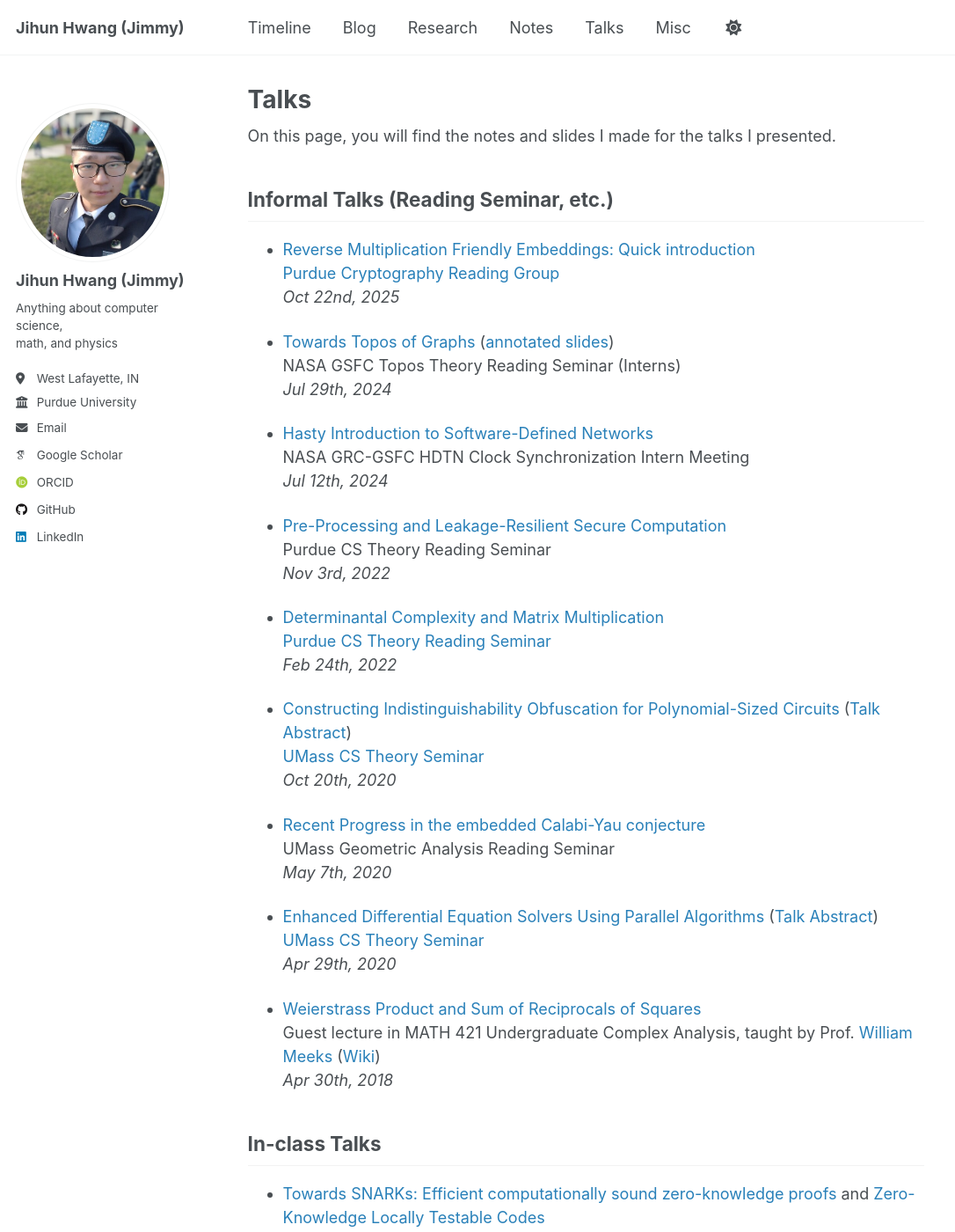
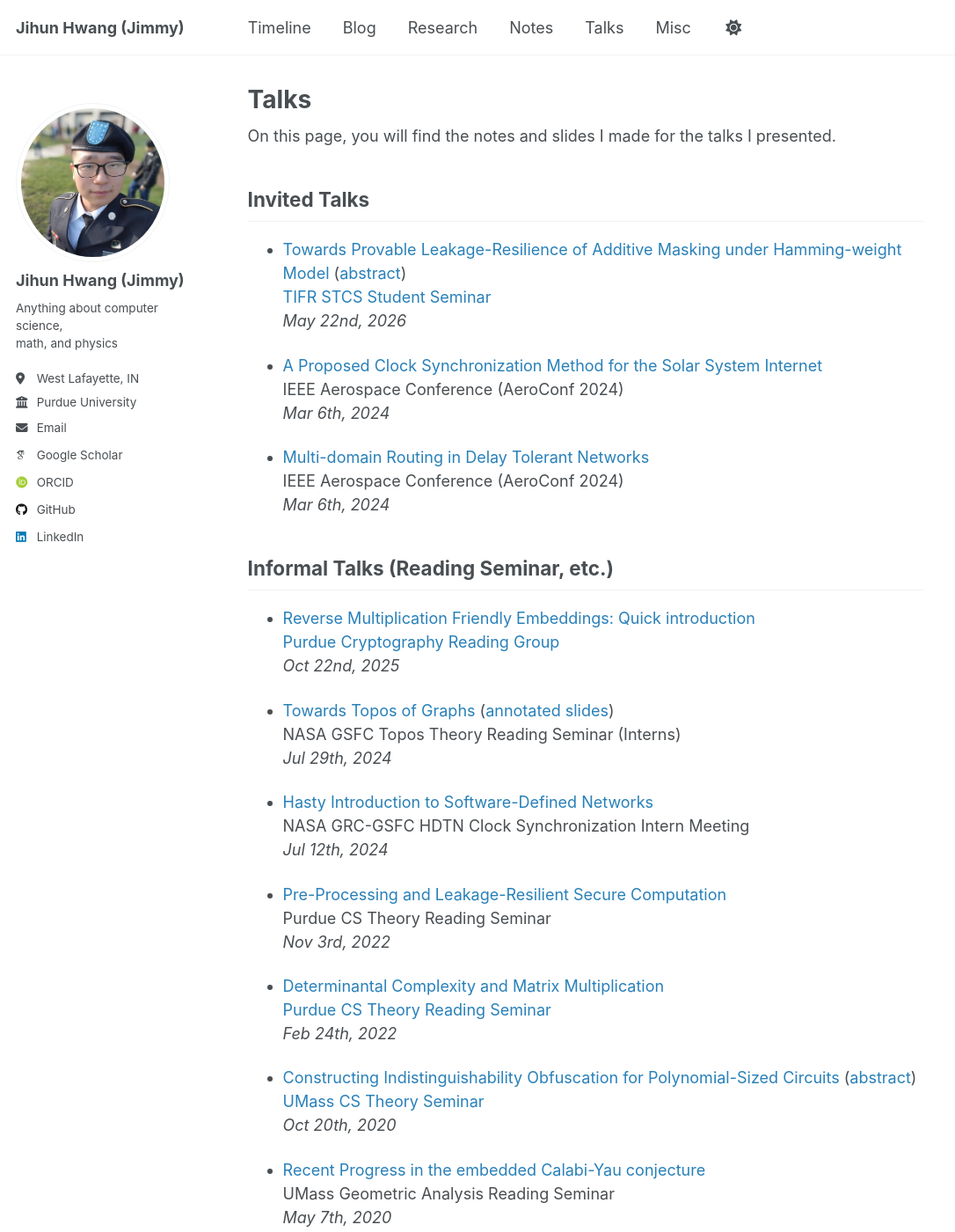
Before and after one commit to jihunhwang/jihunhwang.github.io, a Jekyll site: the page built from _pages/talks.md, in a window 1280 px wide and 1400 px high. Shown: the whole window at 88% size, without its empty margins (0-1086 px from the left). Built offline with Jekyll 4.4.1, drawn with Linux system fonts in a browser that asks for light colours; some web fonts are replaced; some of the changed text lies outside the part shown.

Commit message:
tifr stcs talk

```diff
--- a/_pages/talks.md
+++ b/_pages/talks.md
@@ -8,6 +8,20 @@ sitemap: false
 ---
 
 On this page, you will find the notes and slides I made for the talks I presented.
+
+## Invited Talks
+
+- [Towards Provable Leakage-Resilience of Additive Masking under Hamming-weight Model](https://drive.google.com/file/d/1S0kmFv8mtgBHVroA-XidTm-QJQJH37aJ/view?usp=sharing) ([abstract](https://www.tcs.tifr.res.in/web/events/1721))
+  [TIFR STCS Student Seminar](https://www.tcs.tifr.res.in/web/events/category?q=STCS%20Student%20Seminar)
+  *May 22nd, 2026*
+
+- <a href='{{ site.data.publications_side | where: "title", "A Proposed Clock Synchronization Method for the Solar System Internet" | first | map: "slides" | first }}'>A Proposed Clock Synchronization Method for the Solar System Internet</a>
+  IEEE Aerospace Conference (AeroConf 2024)
+  *Mar 6th, 2024*
+
+- <a href='{{ site.data.publications_side | where: "title", "Multi-domain Routing in Delay Tolerant Networks" | first | map: "slides" | first }}'>Multi-domain Routing in Delay Tolerant Networks</a>
+  IEEE Aerospace Conference (AeroConf 2024)
+  *Mar 6th, 2024*
 
 ## Informal Talks (Reading Seminar, etc.)
 
@@ -31,7 +45,7 @@ On this page, you will find the notes and slides I made for the talks I presente
   [Purdue CS Theory Reading Seminar](https://theory.cs.purdue.edu/spring2022.html)
   *Feb 24th, 2022*
 
-- [Constructing Indistinguishability Obfuscation for Polynomial-Sized Circuits](https://drive.google.com/file/d/1lV1dFz7yEn25Me7VfZX0FGK-kZaVPwrG/view?usp=sharing) ([Talk Abstract](https://drive.google.com/file/d/1BvUJ94ZzMdUmaD9_-SmIjr4hHruHGZVz/view?usp=sharing))
+- [Constructing Indistinguishability Obfuscation for Polynomial-Sized Circuits](https://drive.google.com/file/d/1lV1dFz7yEn25Me7VfZX0FGK-kZaVPwrG/view?usp=sharing) ([abstract](https://drive.google.com/file/d/1BvUJ94ZzMdUmaD9_-SmIjr4hHruHGZVz/view?usp=sharing))
   [UMass CS Theory Seminar](https://groups.cs.umass.edu/theory/)
   *Oct 20th, 2020*
 
@@ -39,12 +53,12 @@ On this page, you will find the notes and slides I made for the talks I presente
   UMass Geometric Analysis Reading Seminar
   *May 7th, 2020*
 
-- [Enhanced Differential Equation Solvers Using Parallel Algorithms](https://drive.google.com/open?id=1Kgk_hyf2IharsyZ3MrSb3xou8fmBlM4m) ([Talk Abstract](https://drive.google.com/open?id=1vDVbmkYslDomSF6u4W6GsDAIETGLScuw))
+- [Enhanced Differential Equation Solvers Using Parallel Algorithms](https://drive.google.com/open?id=1Kgk_hyf2IharsyZ3MrSb3xou8fmBlM4m) ([abstract](https://drive.google.com/open?id=1vDVbmkYslDomSF6u4W6GsDAIETGLScuw))
   [UMass CS Theory Seminar](https://groups.cs.umass.edu/theory/)
   *Apr 29th, 2020*
 
 - [Weierstrass Product and Sum of Reciprocals of Squares](https://drive.google.com/open?id=1cCTnSr_cReJvLxLMmprTFKUYuvExqVbs)
-  Guest lecture in MATH 421 Undergraduate Complex Analysis, taught by Prof. [William Meeks](https://www.umass.edu/mathematics-statistics/about/directory/william-meeks) ([Wiki](https://en.wikipedia.org/wiki/William_Hamilton_Meeks,_III))
+  Guest lecture for MATH 421 (Undergraduate Complex Analysis), taught by Prof. [William Meeks](https://www.umass.edu/mathematics-statistics/about/directory/william-meeks) ([Wiki](https://en.wikipedia.org/wiki/William_Hamilton_Meeks,_III))
   *Apr 30th, 2018*
 
 
```
Also changed, not shown: _pages/misc.md (+2 -2 lines), _pages/notes.md (+4 -4 lines), _pages/timeline.md (+6 -0 lines).
